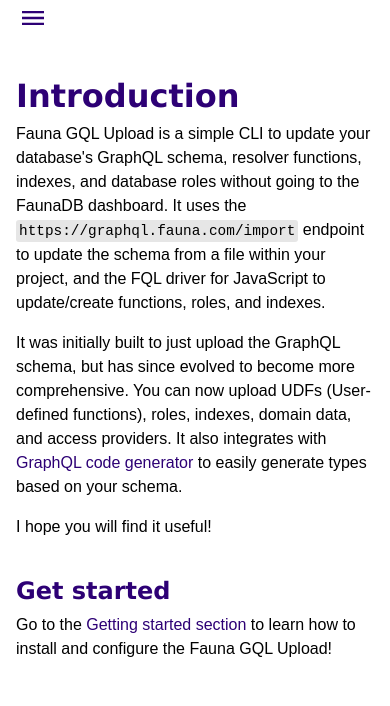
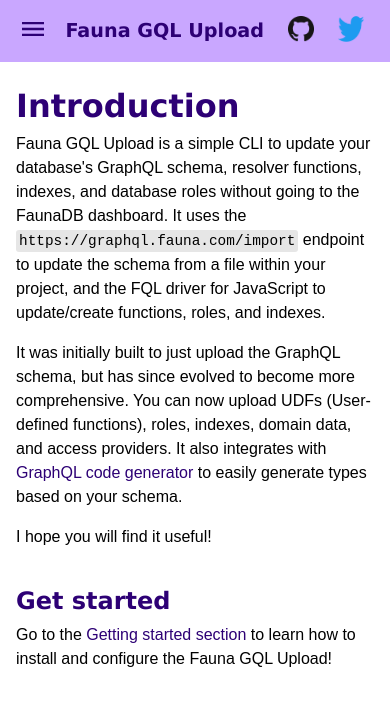
Before and after one commit to Plazide/fauna-gql-upload, an MkDocs documentation site: the page built from docs/index.md, in a window 390 px wide. Shown: the top 706 px of the page. Built offline with MkDocs 1.6.1, drawn with Linux system fonts in a browser that asks for light colours; nearby versions of some CDN libraries; a script that is not in the unit is left out.

Commit message:
Make mobile header nicer

```diff
--- a/theme/base.html
+++ b/theme/base.html
@@ -21,6 +21,17 @@
 		<button class="icon-button hamburger">
 			<img src="{{ "img/hamburger.svg"|url }}" />
 		</button>
+
+		<h1 class="title">Fauna GQL Upload</h1>
+
+		<div class="social">
+			<a href="https://github.com/Plazide/fauna-gql-upload">
+				<img alt="Github" src="{{ "img/github.png"|url }}" />
+			</a>
+			<a href="https://twitter.com/chj_web">
+				<img alt="Twitter" src="{{ "img/twitter.png"|url }}" />
+			</a>
+		</div>
 	</header>
 	<nav class="nav">
 		<header>
--- a/theme/css/main.css
+++ b/theme/css/main.css
@@ -93,8 +93,27 @@
 	width: 1.4rem;
 }
 
-header{
+body > header{
 	display: none;
+	padding: 1rem;
+	position: fixed;
+	top: 0;
+	background: var(--light);
+}
+body > header .title{
+	font-size: 1.2rem;
+	margin: 0;
+	margin-left: 15px;
+}
+body > header .social{
+	margin-left: auto;
+}
+body > header .social a{
+	margin: 0 10px;
+}
+body > header .social img{
+	width: 26px;
+	height: 26px;
 }
 
 .nav{
@@ -114,7 +133,7 @@
 	overflow-y: auto;
 }
 .nav header{
-	margin-bottom: 60px;
+	margin-bottom: 20px;
 }
 .nav header .backburger{
 	display: none;
@@ -232,13 +251,12 @@
 }
 
 @media only screen and (max-width: 905px){
-	header{
+	body > header{
 		display: block;
 		width: 100%;
-		height: 40px;
 		display: flex;
 		align-items: center;
-		padding: 0 1rem;
+		padding: 1rem;
 	}
 	.nav{
 		display: none;
@@ -249,6 +267,8 @@
 		background: var(--light);
 		height: auto;
 		margin-bottom: 20px;
+		align-items: center;
+		padding: 0 1rem;
 	}
 	.nav header .title{
 		margin: 0;
@@ -262,6 +282,6 @@
 		box-sizing: border-box;
 		margin-left: 0;
 		margin: auto;
-		padding-top: 0;
+		padding-top: 50px;
 	}
 }
```
